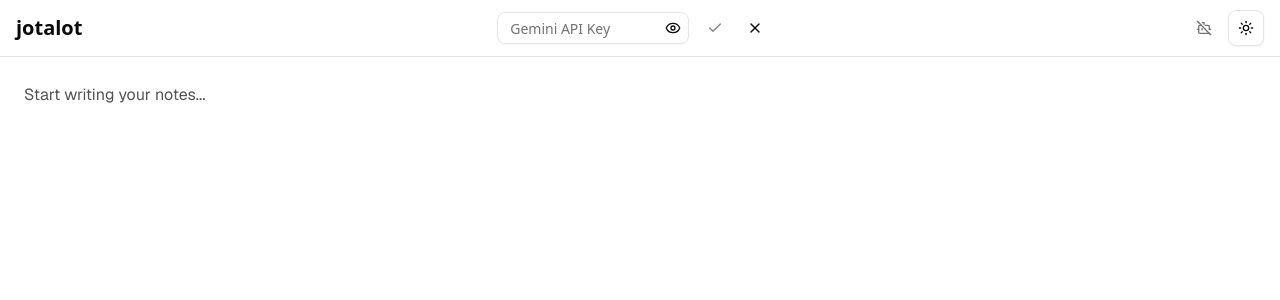
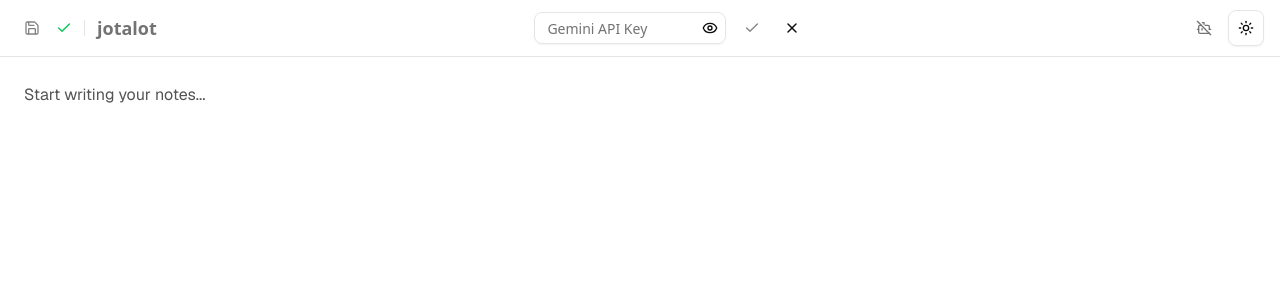
Before and after one commit to AnthonySchneider2000/jotalot, a Next.js app: page / in a window 1280 px wide. Shown: the top 300 px of the page. Built offline with nearby package versions, Linux system fonts and the light colour scheme.

Commit message:
feat: enhance note editor with save status tracking and manual save functionality

```diff
--- a/app/page.tsx
+++ b/app/page.tsx
@@ -1,29 +1,65 @@
 'use client';
 
-import { useState } from 'react';
+import { useState, useRef, useEffect } from 'react';
 import { ThemeToggle } from '@/components/theme-toggle';
 import { ApiKeyInput } from '@/components/header/api-key-input';
 import { CopilotStatus } from '@/components/header/copilot-status';
+import { SaveStatus } from '@/components/header/save-status';
 import { NoteEditor } from '@/components/editor/note-editor';
 import { useGeminiCopilot } from '@/hooks/use-gemini-copilot';
+import { useKeyboardShortcuts } from '@/hooks/use-keyboard-shortcuts';
 
 export default function Home() {
   const [isValidApiKey, setIsValidApiKey] = useState(false);
+  const [hasUnsavedChanges, setHasUnsavedChanges] = useState(false);
+  const [lastSaved, setLastSaved] = useState<Date | null>(null);
+
   const copilot = useGeminiCopilot();
+  const manualSaveRef = useRef<(() => void) | null>(null);
 
   const handleApiKeyChange = (apiKey: string) => {
     const success = copilot.initializeWithApiKey(apiKey);
     setIsValidApiKey(success);
   };
 
+  const handleSaveStatusChange = (unsavedChanges: boolean, savedTime: Date | null) => {
+    setHasUnsavedChanges(unsavedChanges);
+    setLastSaved(savedTime);
+  };
+
+  const handleManualSave = () => {
+    if (manualSaveRef.current) {
+      manualSaveRef.current();
+    }
+  };
+
+  // Add Ctrl+S keyboard shortcut
+  useKeyboardShortcuts([
+    {
+      key: 's',
+      ctrlKey: true,
+      action: (e) => {
+        e.preventDefault();
+        handleManualSave();
+      },
+    },
+  ]);
+
   return (
     <div className="flex flex-col h-screen">
       {/* Header */}
       <header className="sticky top-0 z-10 w-full border-b bg-background/95 backdrop-blur supports-[backdrop-filter]:bg-background/60">
         <div className="flex h-14 items-center justify-between px-4">
-          {/* Left: Logo */}
-          <div className="flex items-center">
-            <h1 className="text-xl font-bold">jotalot</h1>
+          {/* Left: Save Controls */}
+          <div className="flex items-center gap-3">
+            <SaveStatus
+              hasUnsavedChanges={hasUnsavedChanges}
+              lastSaved={lastSaved}
+              onManualSave={handleManualSave}
+              isAutoSaveEnabled={true}
+            />
+            <div className="h-4 w-px bg-border" />
+            <h1 className="text-lg font-semibold text-muted-foreground">jotalot</h1>
           </div>
 
           {/* Center: API Key Input */}
@@ -50,7 +86,11 @@ export default function Home() {
 
       {/* Main Editor */}
       <main className="flex-1 overflow-hidden">
-        <NoteEditor onApiKeyValidityChange={setIsValidApiKey} />
+        <NoteEditor
+          onApiKeyValidityChange={setIsValidApiKey}
+          onSaveStatusChange={handleSaveStatusChange}
+          onManualSaveRequest={manualSaveRef}
+        />
       </main>
     </div>
   );
--- a/components/editor/note-editor.tsx
+++ b/components/editor/note-editor.tsx
@@ -9,20 +9,24 @@ import { useGeminiCopilot } from '@/hooks/use-gemini-copilot';
 
 interface NoteEditorProps {
   onApiKeyValidityChange: (isValid: boolean) => void;
+  onSaveStatusChange: (hasUnsavedChanges: boolean, lastSaved: Date | null) => void;
+  onManualSaveRequest: React.MutableRefObject<(() => void) | null>;
 }
 
-export function NoteEditor({ onApiKeyValidityChange }: NoteEditorProps) {
+export function NoteEditor({ onApiKeyValidityChange, onSaveStatusChange, onManualSaveRequest }: NoteEditorProps) {
   const textareaRef = useRef<HTMLTextAreaElement>(null);
   const [content, setContent] = useState('');
   const [lastSaved, setLastSaved] = useState<Date | null>(null);
+  const [savedContent, setSavedContent] = useState('');
   const [debouncedContent] = useDebounce(content, 3000);
 
   const copilot = useGeminiCopilot();
 
   // Load initial content
   useEffect(() => {
-    const savedContent = storage.getNoteContent();
-    setContent(savedContent);
+    const initialContent = storage.getNoteContent();
+    setContent(initialContent);
+    setSavedContent(initialContent);
     const savedTime = storage.getLastSaved();
     if (savedTime) {
       setLastSaved(new Date(savedTime));
@@ -31,16 +35,39 @@ export function NoteEditor({ onApiKeyValidityChange }: NoteEditorProps) {
 
   // Auto-save debounced content
   useEffect(() => {
-    if (debouncedContent !== undefined) {
+    if (debouncedContent !== undefined && debouncedContent !== savedContent) {
       storage.setNoteContent(debouncedContent);
-      setLastSaved(new Date());
+      const now = new Date();
+      setLastSaved(now);
+      setSavedContent(debouncedContent);
     }
-  }, [debouncedContent]);
+  }, [debouncedContent, savedContent]);
 
   // Update API key validity when copilot state changes
   useEffect(() => {
     onApiKeyValidityChange(copilot.isEnabled && !copilot.error);
   }, [copilot.isEnabled, copilot.error, onApiKeyValidityChange]);
+
+  // Update save status when content or save state changes
+  useEffect(() => {
+    const hasUnsavedChanges = content !== savedContent;
+    onSaveStatusChange(hasUnsavedChanges, lastSaved);
+  }, [content, savedContent, lastSaved, onSaveStatusChange]);
+
+  // Manual save function
+  const handleManualSave = useCallback(() => {
+    if (content !== savedContent) {
+      storage.setNoteContent(content);
+      const now = new Date();
+      setLastSaved(now);
+      setSavedContent(content);
+    }
+  }, [content, savedContent]);
+
+  // Handle manual save request from parent
+  useEffect(() => {
+    onManualSaveRequest.current = handleManualSave;
+  }, [handleManualSave, onManualSaveRequest]);
 
   const handleContentChange = useCallback((e: React.ChangeEvent<HTMLTextAreaElement>) => {
     const newContent = e.target.value;
```
